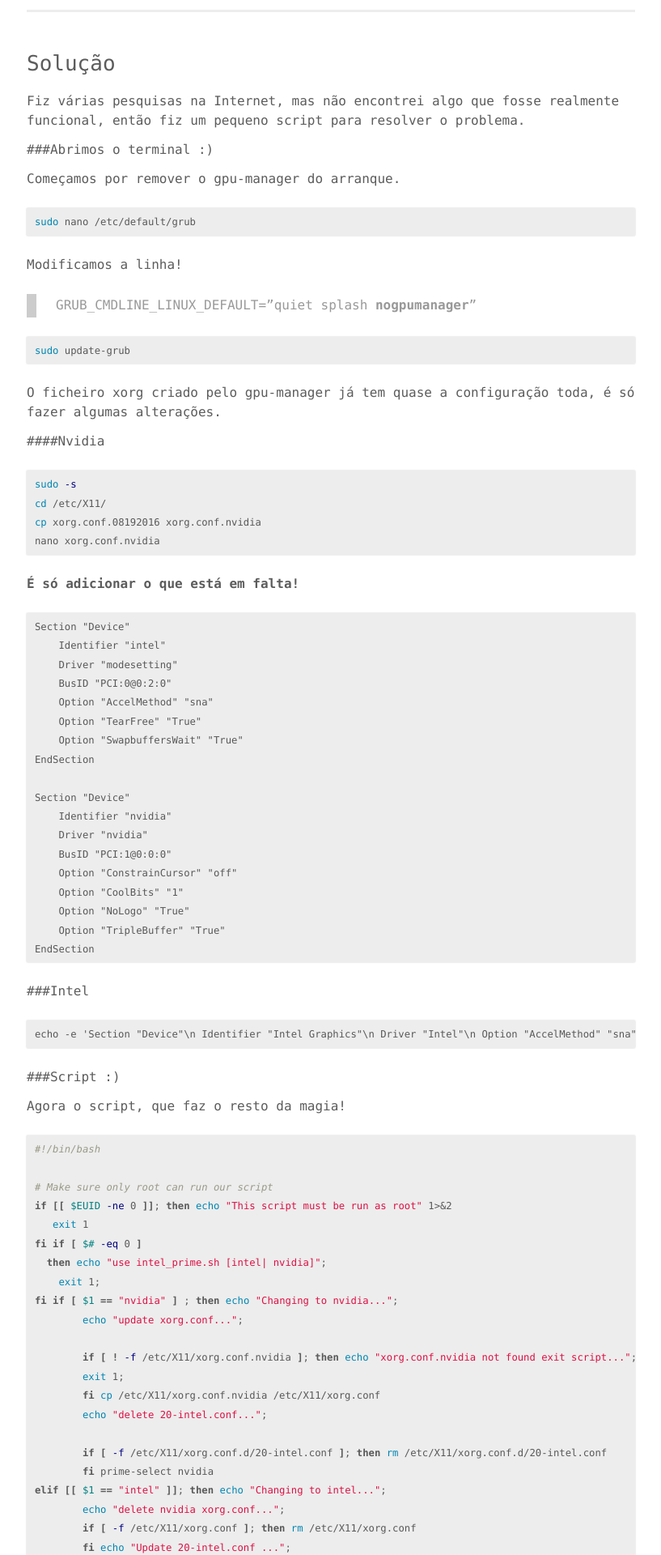
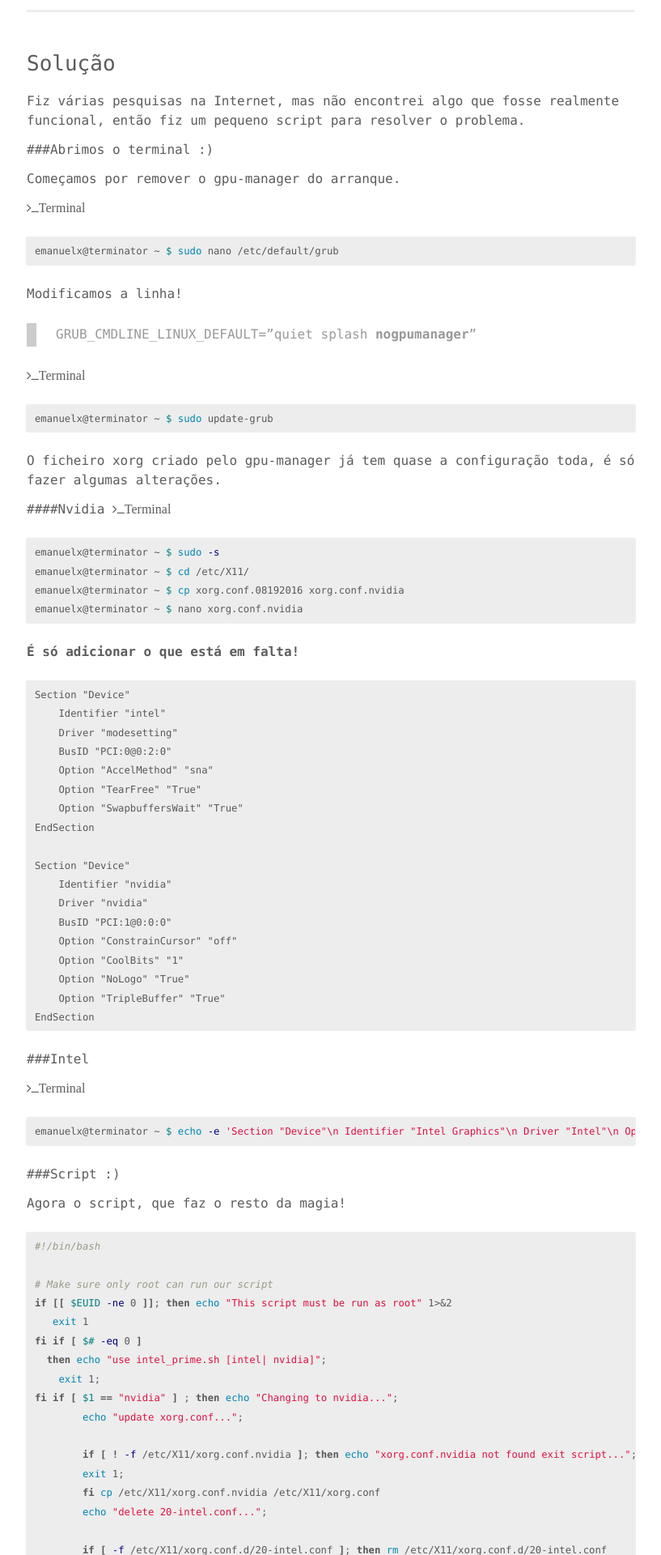
Before and after one commit to emanuellopes/emanuellopes.github.io, a Jekyll site: the page built from _posts/2016-08-19-Remover_tearing_linuxMint.md, in a window 1280 px wide. Shown: the part 544-2464 px from the top of the page at 81% size, without its empty margins (231-1048 px from the left). Built offline with Jekyll 4.4.1, drawn with Linux system fonts in a browser that asks for light colours; some of the changed text lies outside the part shown.

```diff
--- a/_posts/2016-08-19-Remover_tearing_linuxMint.md
+++ b/_posts/2016-08-19-Remover_tearing_linuxMint.md
@@ -21,26 +21,32 @@
 
 Começamos por remover o gpu-manager do arranque.
 
-~~~bash
-sudo nano /etc/default/grub
+<i class="fa fa-terminal" aria-hidden="true">Terminal</i>
+
+~~~ bash
+emanuelx@terminator ~ $ sudo nano /etc/default/grub
 ~~~
 
 Modificamos a linha!
 
 >GRUB_CMDLINE_LINUX_DEFAULT="quiet splash **nogpumanager**"
 
-~~~bash
-sudo update-grub
+<i class="fa fa-terminal" aria-hidden="true">Terminal</i>
+
+~~~ bash
+emanuelx@terminator ~ $ sudo update-grub
 ~~~
 
 O ficheiro xorg criado pelo gpu-manager já tem quase a configuração toda, é só fazer algumas alterações.
 
 ####Nvidia
+<i class="fa fa-terminal" aria-hidden="true">Terminal</i>
+
 ~~~bash
-sudo -s
-cd /etc/X11/
-cp xorg.conf.08192016 xorg.conf.nvidia
-nano xorg.conf.nvidia
+emanuelx@terminator ~ $ sudo -s
+emanuelx@terminator ~ $ cd /etc/X11/
+emanuelx@terminator ~ $ cp xorg.conf.08192016 xorg.conf.nvidia
+emanuelx@terminator ~ $ nano xorg.conf.nvidia
 ~~~
 
 **É só adicionar o que está em falta!**
@@ -68,13 +74,16 @@
 
 ###Intel
 
-~~~
-echo -e 'Section "Device"\n Identifier "Intel Graphics"\n Driver "Intel"\n Option "AccelMethod" "sna"\n Option "TearFree" "true"\nEndSection' | sudo tee /etc/X11/xorg.conf.d/20-intel.conf.bak
+<i class="fa fa-terminal" aria-hidden="true">Terminal</i>
+
+~~~ bash
+emanuelx@terminator ~ $ echo -e 'Section "Device"\n Identifier "Intel Graphics"\n Driver "Intel"\n Option "AccelMethod" "sna"\n Option "TearFree" "true"\nEndSection' | sudo tee /etc/X11/xorg.conf.d/20-intel.conf.bak
 ~~~
 
 ###Script :)
 
 Agora o script, que faz o resto da magia!
+
 
 ~~~bash
 #!/bin/bash
@@ -130,8 +139,8 @@
 ####Utilização
 
 ~~~bash
-chmod +x intel_nvidia.sh
+emanuelx@terminator ~ $ chmod +x intel_nvidia.sh
 
-./intel_nvidia.sh intel --> para mudar para a intel
-./intel_nvidia.sh nvidia --> para mudar para a nvidia
+emanuelx@terminator ~ $ ./intel_nvidia.sh intel --> para mudar para a intel
+emanuelx@terminator ~ $ ./intel_nvidia.sh nvidia --> para mudar para a nvidia
 ~~~
--- a/assets/scss/_layout.scss
+++ b/assets/scss/_layout.scss
@@ -139,7 +139,7 @@
 }
 
 .post-item {
-  margin-bottom: 0.2em;
+  margin-bottom: 1.2em;
   display: block;
 
   a {
```
Also changed, not shown: other parts of _posts/2016-08-19-Remover_tearing_linuxMint.md (+1 -1 lines), _posts/2016-08-19-Alterar_nomes_das_placas_de_rede.md (added, +44 -0 lines), assets/images/2016_08_19-terminal_placas__rede.jpg (added).
